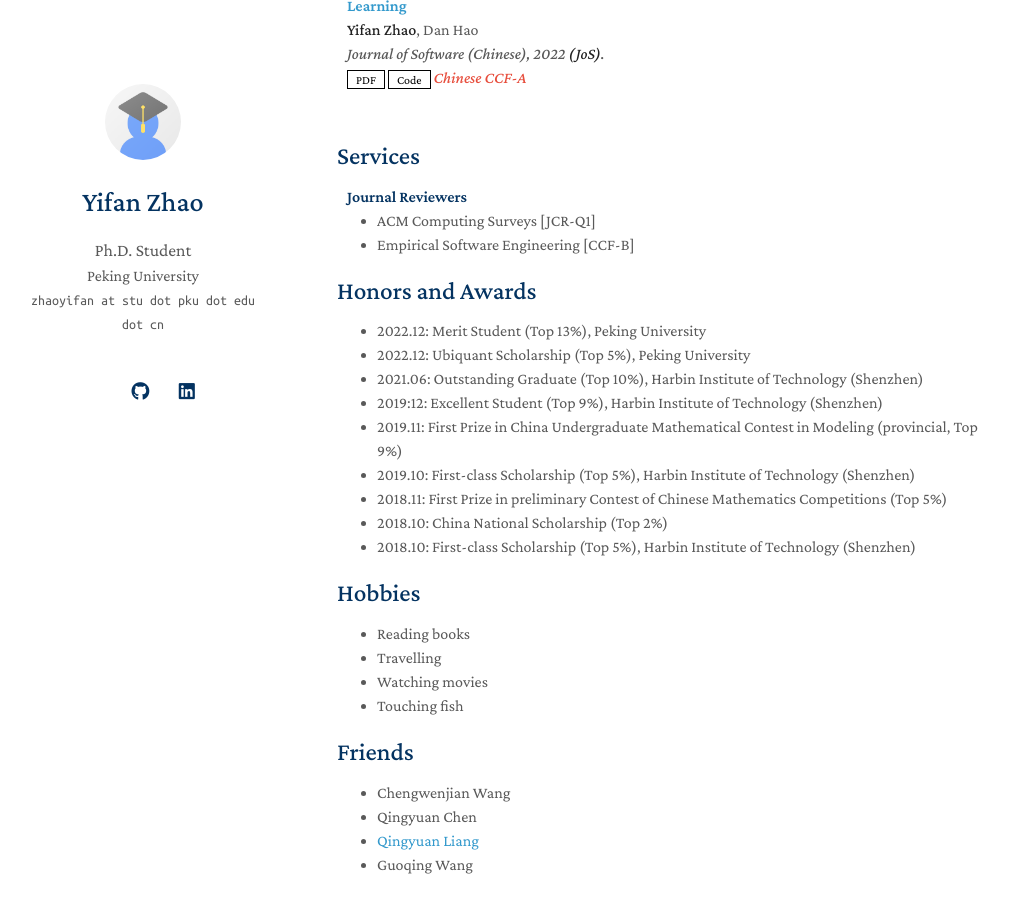
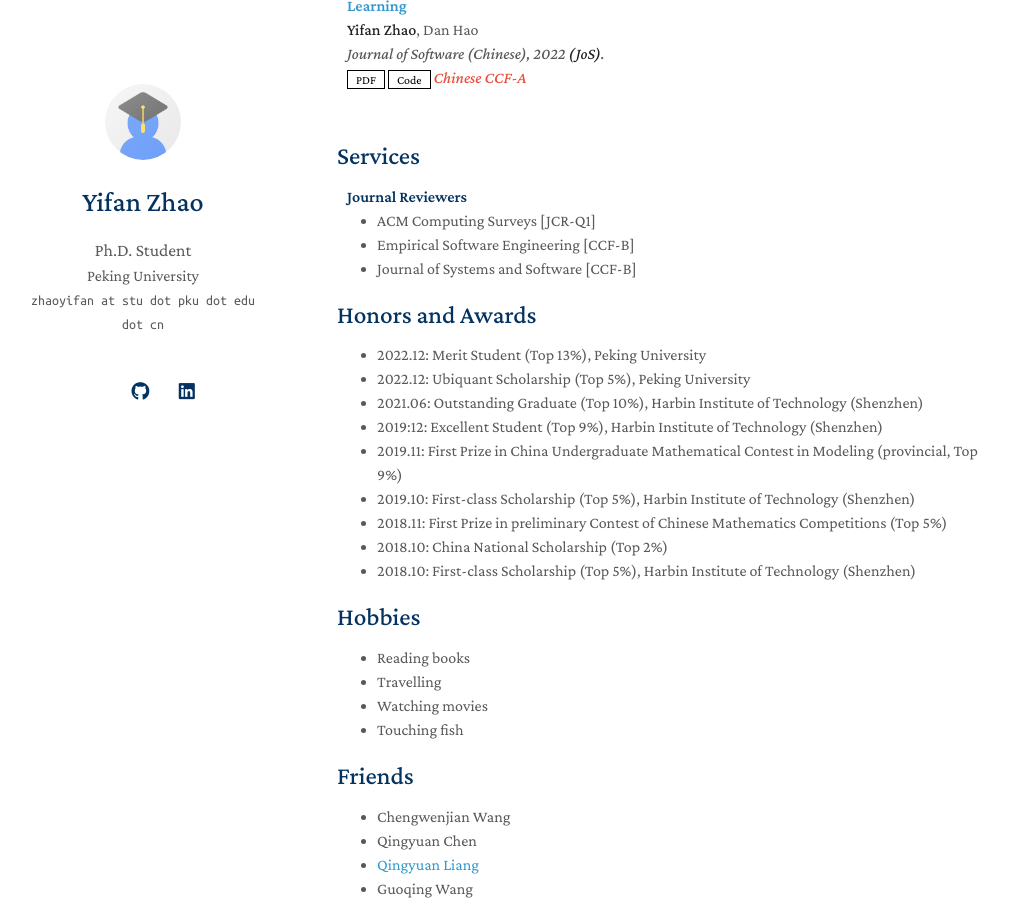
Before and after one commit to yifan-CodeDir/yifan-CodeDir.github.io, a Jekyll site: the page built from index.md, in a window 1280 px wide and 900 px high, scrolled down 1663 px. Shown: the whole window, without its empty margins (133-1142 px from the left). Built offline with Jekyll 4.4.1, drawn with Linux system fonts in a browser that asks for light colours; a style sheet for code colours, icons or effects is not loaded; our own code applies the rules of GitHub Pages for plain Markdown files.

Commit message:
Update services.md

```diff
--- a/_includes/services.md
+++ b/_includes/services.md
@@ -5,4 +5,5 @@
 <ul style="margin:0 0 20px;">
   <li><a href="https://dl.acm.org/journal/csur"><autocolor>ACM Computing Surveys [JCR-Q1]</autocolor></a></li>
   <li><a href="https://link.springer.com/journal/10664"><autocolor>Empirical Software Engineering [CCF-B]</autocolor></a></li>
+  <li><a href="https://www.sciencedirect.com/journal/journal-of-systems-and-software"><autocolor>Journal of Systems and Software [CCF-B]</autocolor></a></li>
 </ul>
```
